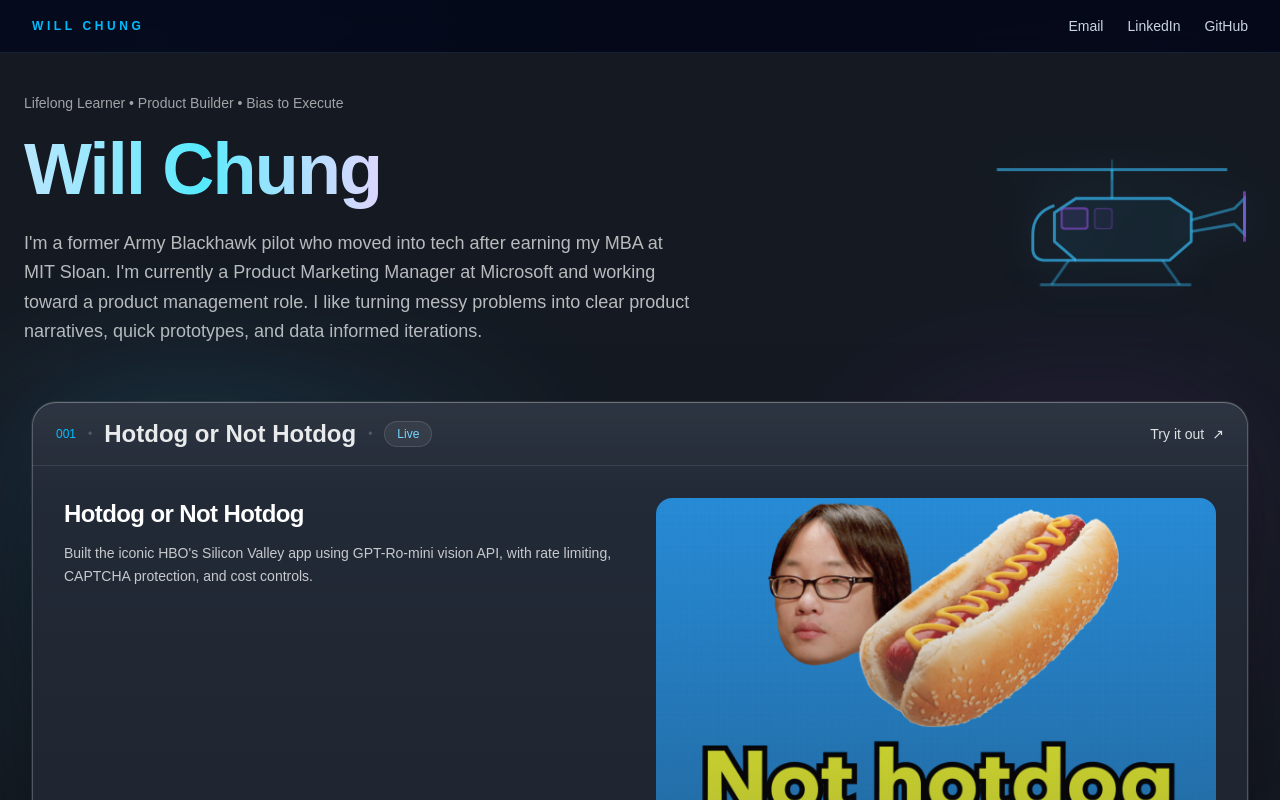
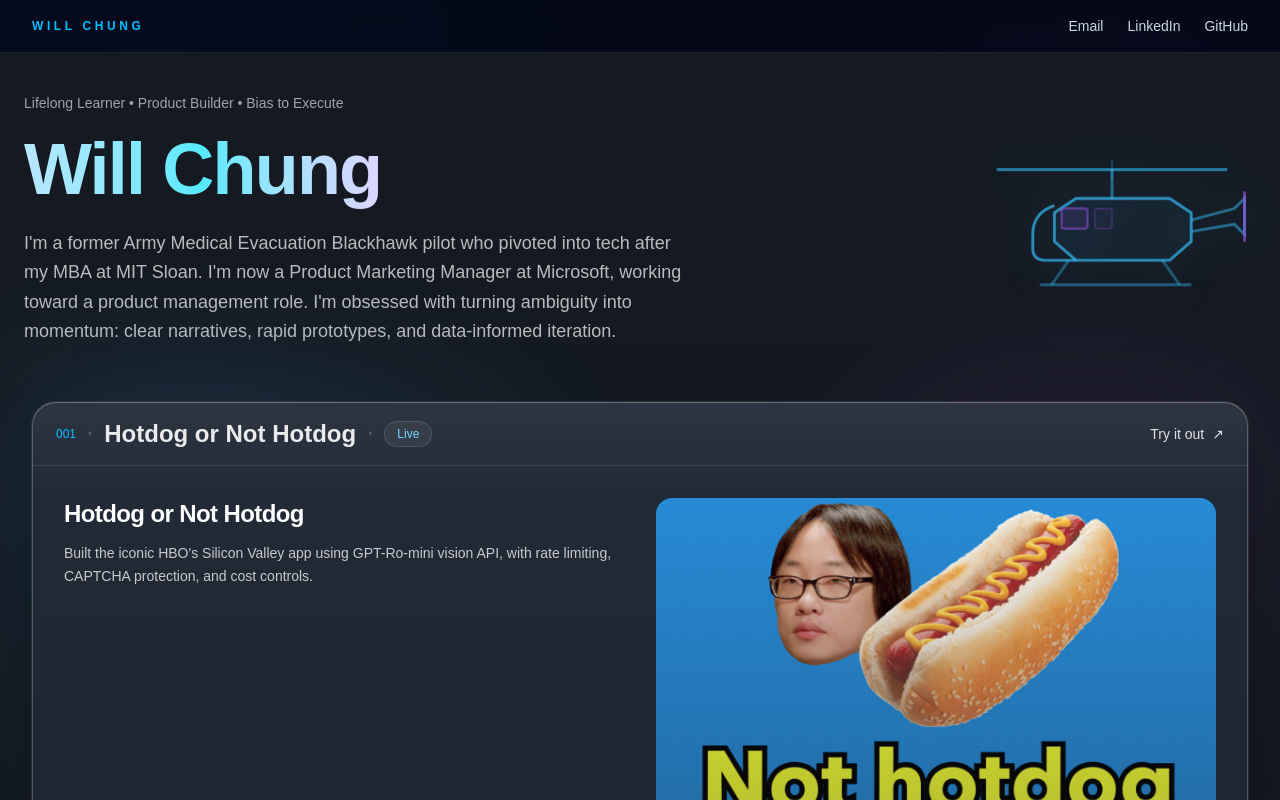
Before and after one commit to willc121/pm-pivot, a Next.js app: page / in a window 1280 px wide. Shown: the top 800 px of the page. Built offline with nearby package versions, Linux system fonts and the light colour scheme.

Commit message:
landing page description

```diff
--- a/src/app/(main)/page.tsx
+++ b/src/app/(main)/page.tsx
@@ -26,9 +26,9 @@ export default function Home() {
             </h1>
 
             <p className="mt-6 max-w-2xl text-lg leading-relaxed text-white/70">
-              I'm a former Army Blackhawk pilot who moved into tech after earning my MBA at MIT Sloan. I'm currently
-              a Product Marketing Manager at Microsoft and working toward a product management role. I like turning
-              messy problems into clear product narratives, quick prototypes, and data informed iterations.
+              I'm a former Army Medical Evacuation Blackhawk pilot who pivoted into tech after my MBA at MIT Sloan. I'm now
+              a Product Marketing Manager at Microsoft, working toward a product management role. I'm obsessed with turning ambiguity
+              into momentum: clear narratives, rapid prototypes, and data-informed iteration.
             </p>
           </div>
 
```
